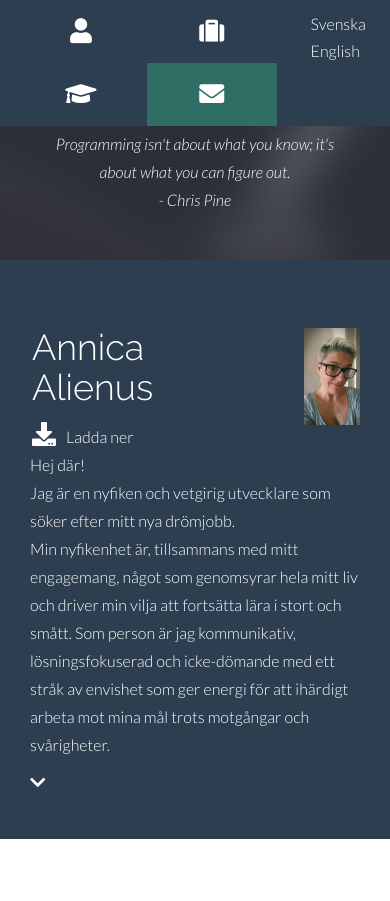
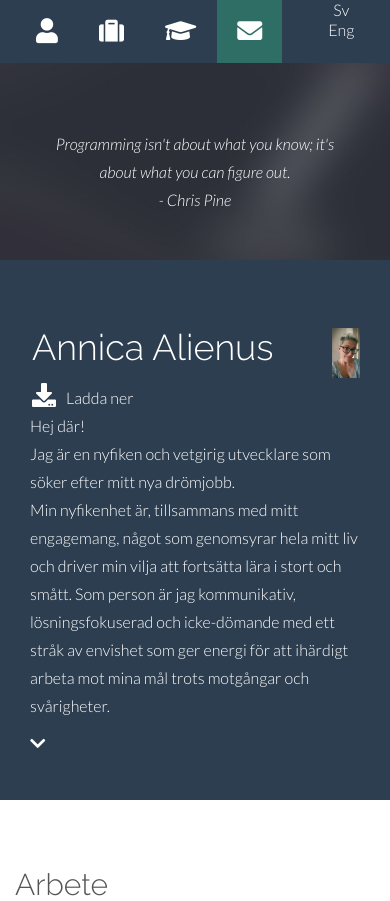
Before and after one commit to alienarex/annica_space, a PHP site: page / in a window 390 px wide. Shown: the top 901 px of the page. Run offline with PHP 8.4, Linux system fonts and the light colour scheme; some libraries are stand-ins or nearby versions.

Commit message:
Updated layout in navbar

```diff
--- a/annica.space/css/style.css
+++ b/annica.space/css/style.css
@@ -102,6 +102,7 @@ By default, top navigation bar uses "fixed" position
 
 #section-topbar ul#nav {
   display: inline-block;
+  inline-size: max-content;
   position: relative;
   margin: 0;
   padding: 0;
@@ -119,7 +120,7 @@ By default, top navigation bar uses "fixed" position
   padding: 18px 20px 18px 20px;
   border-left: 1px solid #2c3e50;
 }
-#section-topbar ul#nav a:hover {
+#section-topbar ul.nav a:hover {
   background: #44bbaa;
 }
 #section-topbar ul#nav .active a {
@@ -131,9 +132,6 @@ By default, top navigation bar uses "fixed" position
 #lang {
   margin-top: 1em;
   color: #fff;
-}
-#lang .socials {
-  flex-wrap: nowrap;
 }
 /*---------------------------------------------------
 SECTION WRAPS
@@ -177,8 +175,8 @@ SECTION WRAPS
 }
 .profile-pic {
   display: none;
-  height: 0;
-  width: 0;
+  height: auto;
+  width: 50%;
 }
 .readmore {
   font-weight: 500;
@@ -322,23 +320,21 @@ ul.socials li.linkedin::before {
 }
 /* Medium devices (tablets, 768px and up) */
 @media (max-width: 767px) {
-  #section-topbar ul#nav > li {
-    min-width: 50%;
-  }
   #lang {
     margin-top: 0;
   }
   #lang .socials {
-    display: flex;
+    /*! display: flex; */
     flex-wrap: wrap;
     height: 4em;
     margin-top: 0;
+    margin-left: 2em;
   }
 
   .profile-pic {
     display: flex;
     height: auto;
-    width: 30%;
+    width: 22%;
     float: right;
     padding: inherit;
   }
--- a/annica.space/index.php
+++ b/annica.space/index.php
@@ -69,12 +69,12 @@
                     </div>
                     <div class="clear"></div>
                     <div class="col-xs-3 col-md-2" id="lang">
-                        <ul class="socials d-flex">
+                        <ul class="nav d-flex">
                             <li>
-                                <a href="?lang=sv">Svenska</a>
+                                <a href="?lang=sv">Sv</a>
                             </li>
                             <li>
-                                <a href="?lang=en">English</a>
+                                <a href="?lang=en">Eng</a>
                             </li>
                         </ul>
                         <!-- .socials -->
--- a/annica.space/php/main.php
+++ b/annica.space/php/main.php
@@ -5,7 +5,7 @@
  */
 function get_json()
 {
-    $getLang = empty($_GET["lang"]) ? "sv" : $_GET["lang"]; //set default if empty
+    $getLang = empty($_GET["lang"]) ? "sv" : $_GET["lang"]; //set default if em
 
     $strJsonFileContents = file_get_contents("info.json");
     $array = json_decode($strJsonFileContents, true);
```
